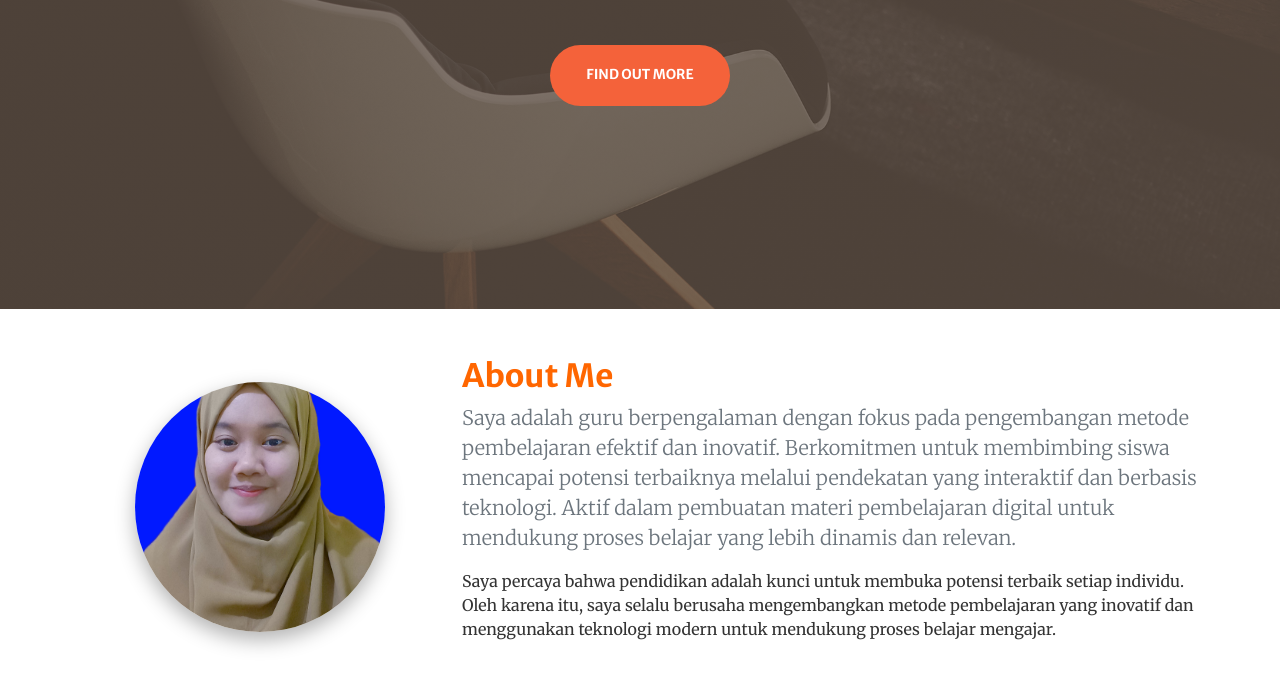
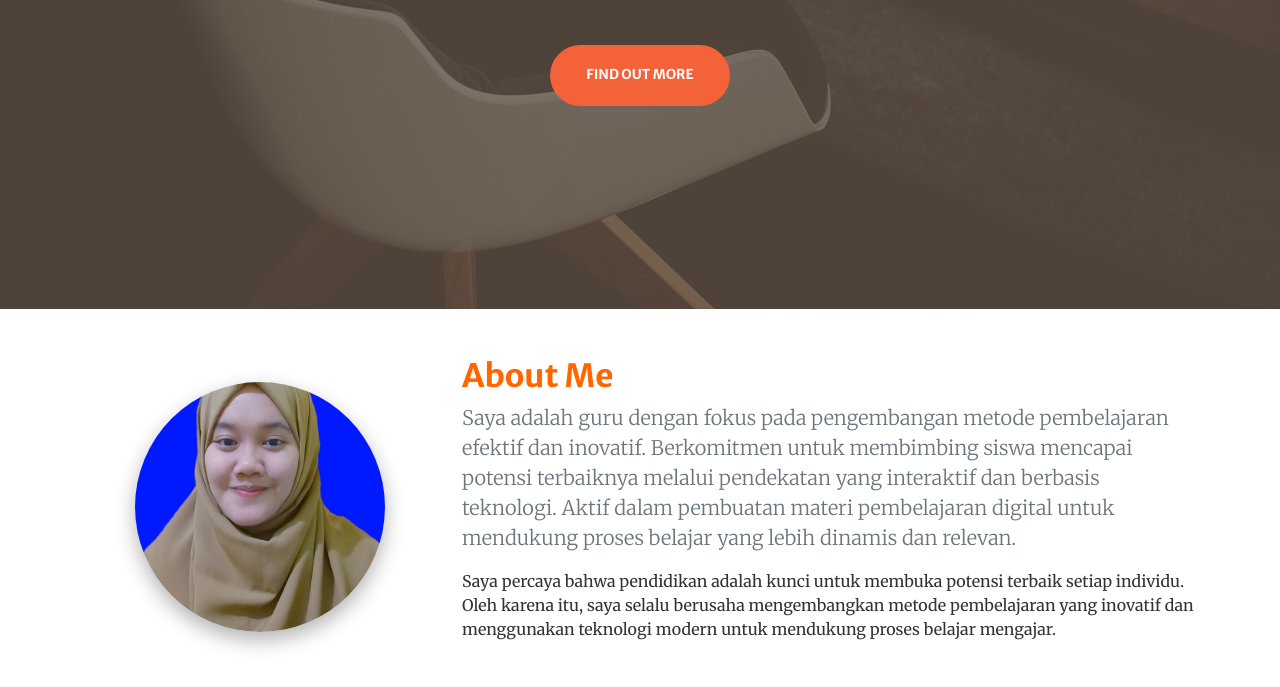
Before and after one commit to Mulyana96/siti-nurohimah-portfolio, a plain HTML site: page index.html in a window 1280 px wide. Shown: the part 491-1178 px from the top of the page. Drawn offline with nearby package versions, Linux system fonts and the light colour scheme; some packages are replaced by stand-ins of ours; a script that the page names is missing; files whose address does not match are found by name.

Commit message:
perubahan sedikit di index.html

```diff
--- a/index.html
+++ b/index.html
@@ -202,7 +202,7 @@ body.dark .btn-link {
       <div class="col-lg-8" data-aos="fade-left">
         <h2 class="fw-bold text-orange">About Me</h2>
         <p class="lead text-muted">
-          Saya adalah guru berpengalaman dengan fokus pada pengembangan metode pembelajaran efektif dan inovatif.
+          Saya adalah guru dengan fokus pada pengembangan metode pembelajaran efektif dan inovatif.
           Berkomitmen untuk membimbing siswa mencapai potensi terbaiknya melalui pendekatan yang interaktif dan berbasis teknologi.
           Aktif dalam pembuatan materi pembelajaran digital untuk mendukung proses belajar yang lebih dinamis dan relevan.
         </p>
```
